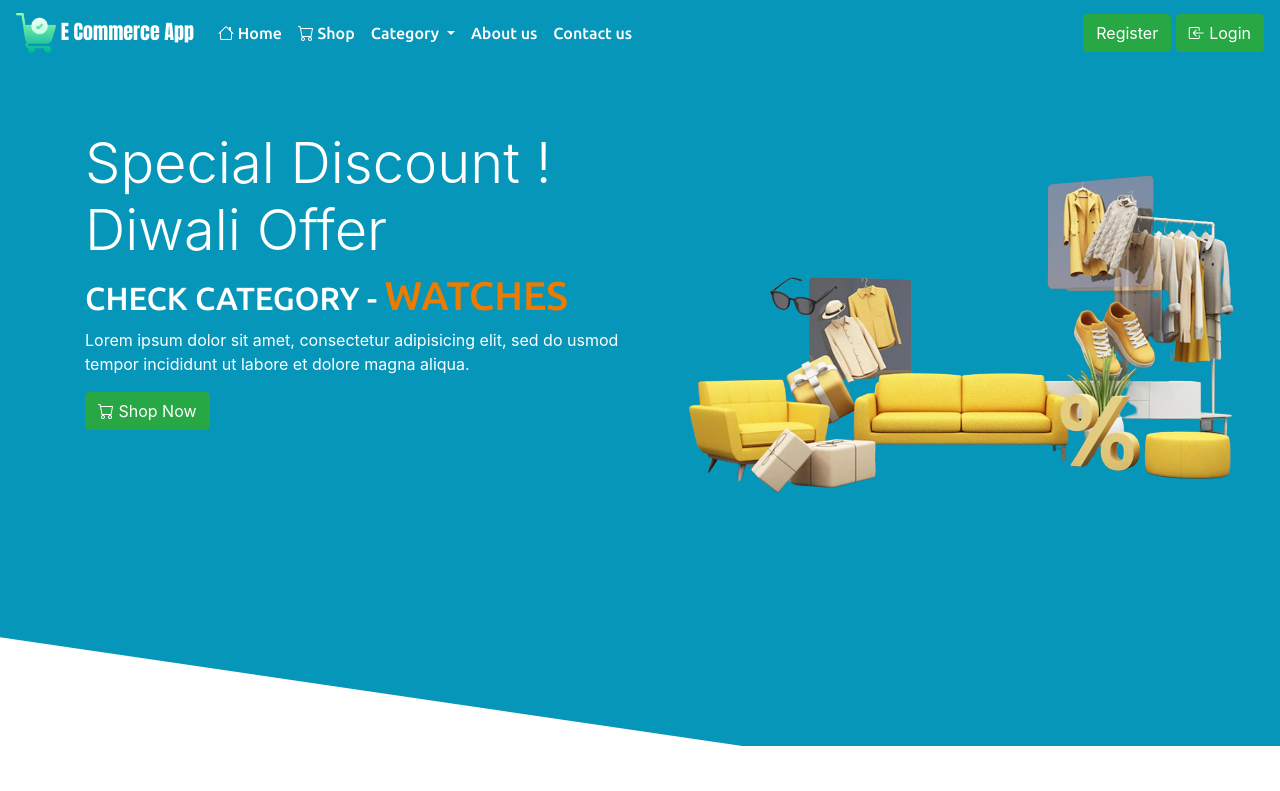
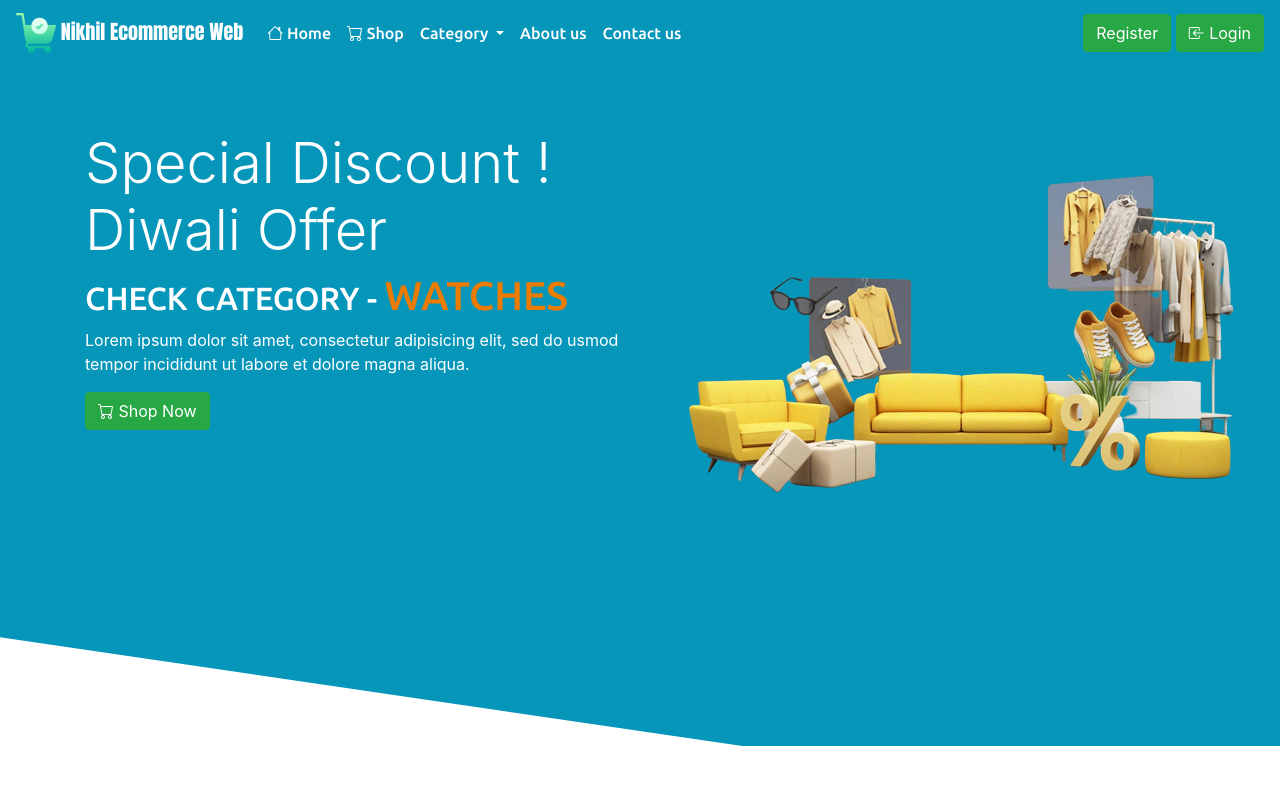
Before and after one commit to nikhilkarale3108/ecomshopwebnikhil.github.io, a plain HTML site: page index.html in a window 1280 px wide. Shown: the top 791 px of the page. Drawn offline with nearby package versions, Linux system fonts and the light colour scheme.

Commit message:
update index.html

```diff
--- a/index.html
+++ b/index.html
@@ -28,7 +28,7 @@
 <body>
 <!-- navigation menu -->
 <nav class="navbar navbar-expand-lg">
-  <a class="navbar-brand" href="#" > <img src="images/logo.png" id="logoimage"> E Commerce App</a>
+  <a class="navbar-brand" href="#" > <img src="images/logo.png" id="logoimage"> Nikhil Ecommerce Web</a>
   <button class="navbar-toggler" type="button" data-toggle="collapse" data-target="#navbarSupportedContent" aria-controls="navbarSupportedContent" aria-expanded="false" aria-label="Toggle navigation">
     <span class="navbar-toggler-icon"></span>
   </button>
```
